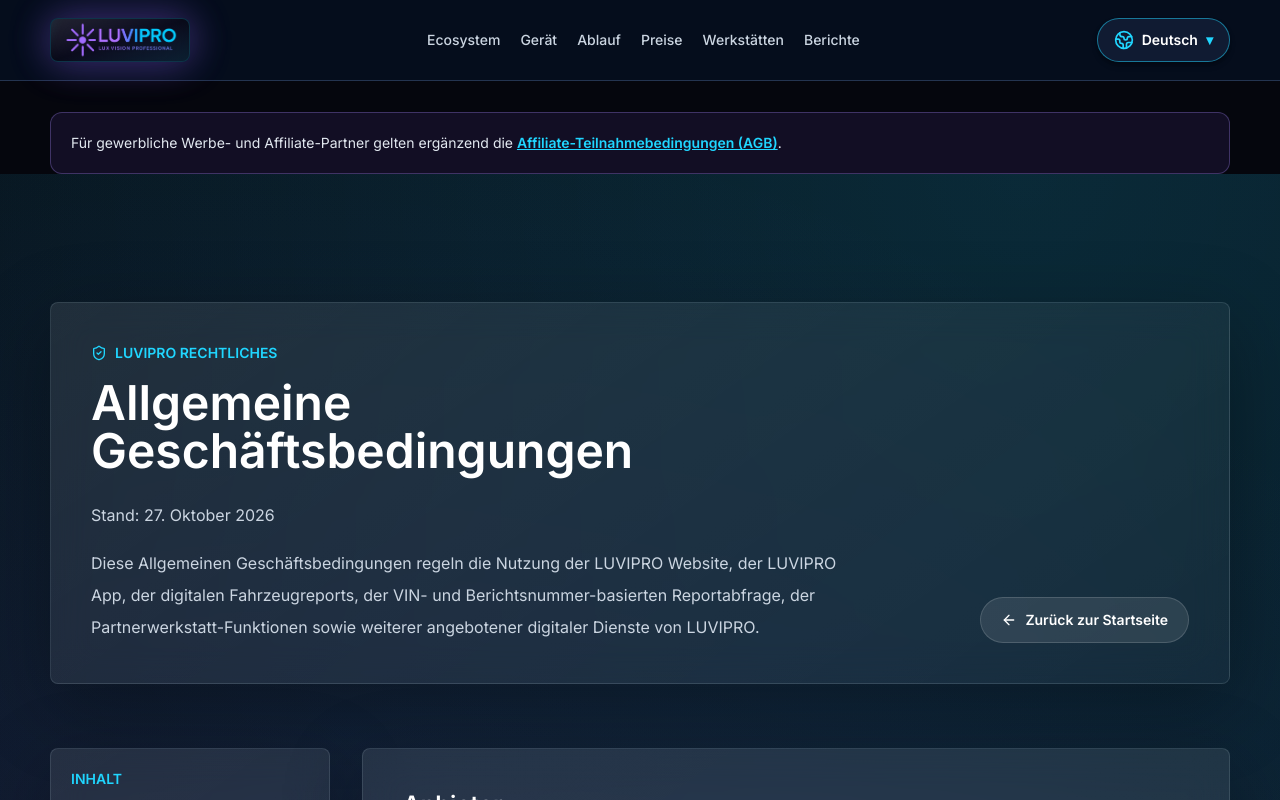
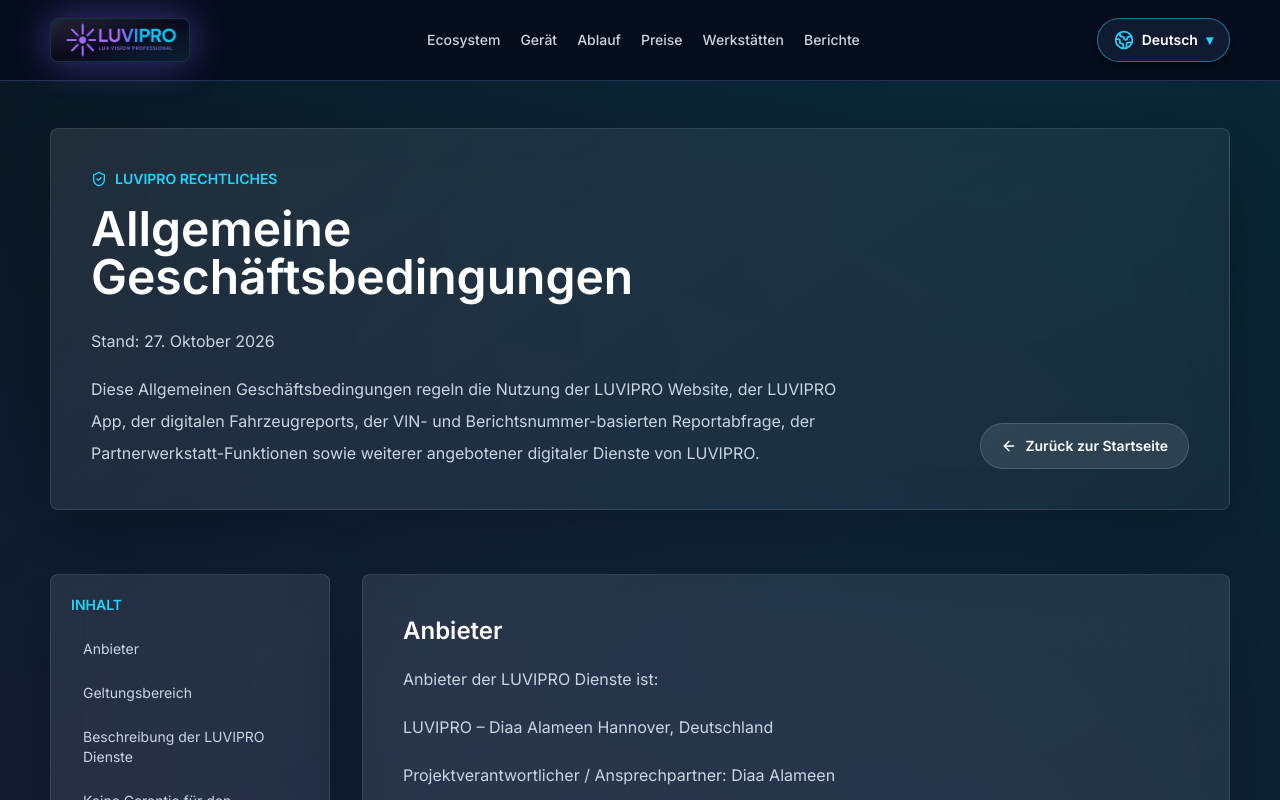
Before and after one commit to Diaa6969/luvipro-website, a Next.js app: page /agb in a window 1280 px wide. Shown: the top 800 px of the page. Built offline with nearby package versions, Linux system fonts and the light colour scheme.

Commit message:
Keep general AGB page intact; dedicated Affiliate legal page remains linked in navigation

```diff
--- a/src/app/agb/page.tsx
+++ b/src/app/agb/page.tsx
@@ -1,6 +1,5 @@
 import type { Metadata } from "next";
 import { LegalPage } from "@/components/ui/legal-page";
-import Link from "next/link";
 import { agbIntro, agbSections } from "@/lib/legal-content";
 
 export const metadata: Metadata = {
@@ -9,10 +8,5 @@ export const metadata: Metadata = {
 };
 
 export default function AgbPage() {
-  return (
-    <>
-      <div className="section-shell pt-28"><p className="rounded-xl border border-violet-400/30 bg-violet-500/10 p-5 text-sm text-slate-200">Für gewerbliche Werbe- und Affiliate-Partner gelten ergänzend die <Link href="/affiliate/agb" className="font-semibold text-pulse underline">Affiliate-Teilnahmebedingungen (AGB)</Link>.</p></div>
-      <LegalPage title="Allgemeine Geschäftsbedingungen" intro={agbIntro} sections={agbSections} />
-    </>
-  );
+  return <LegalPage title="Allgemeine Geschäftsbedingungen" intro={agbIntro} sections={agbSections} />;
 }
```
